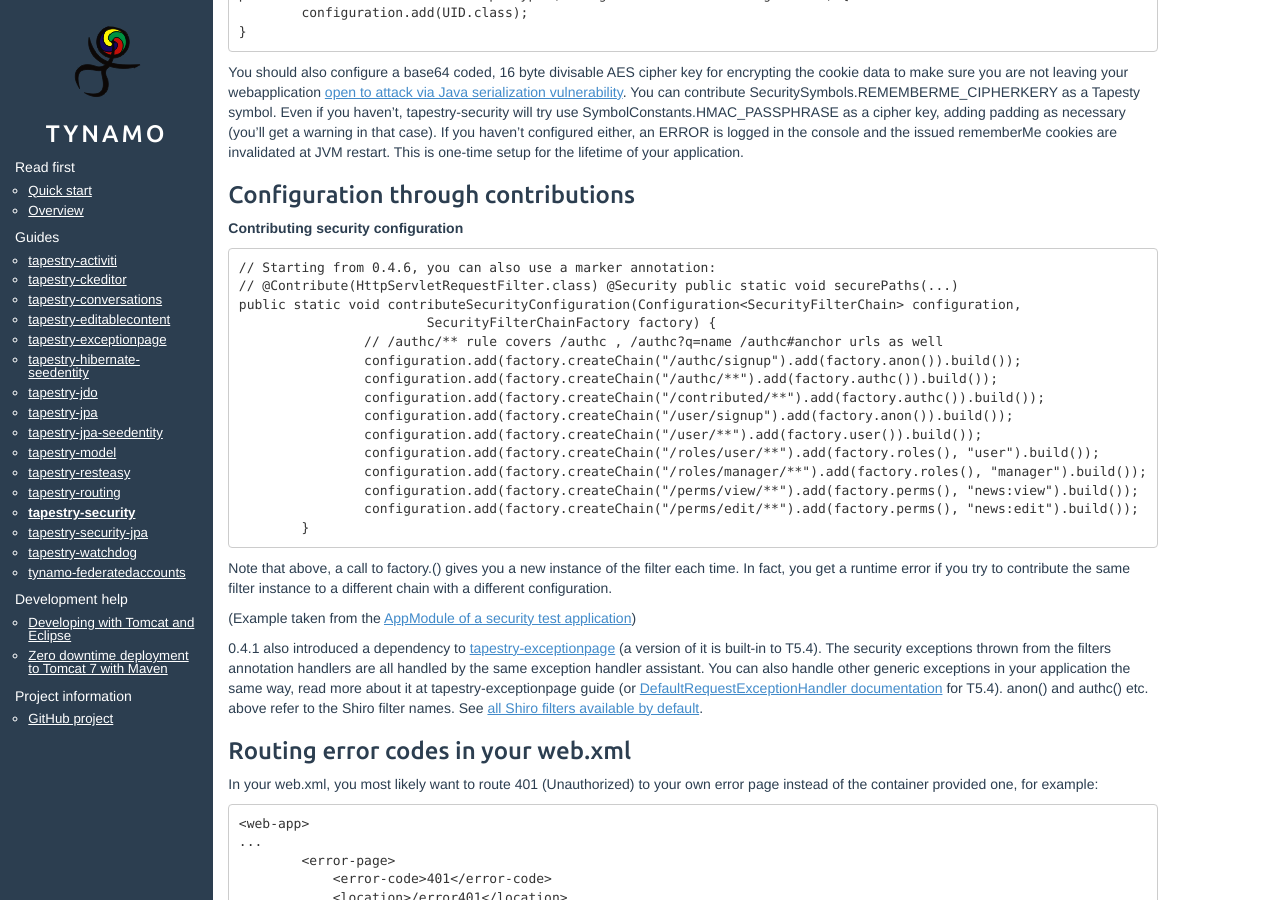
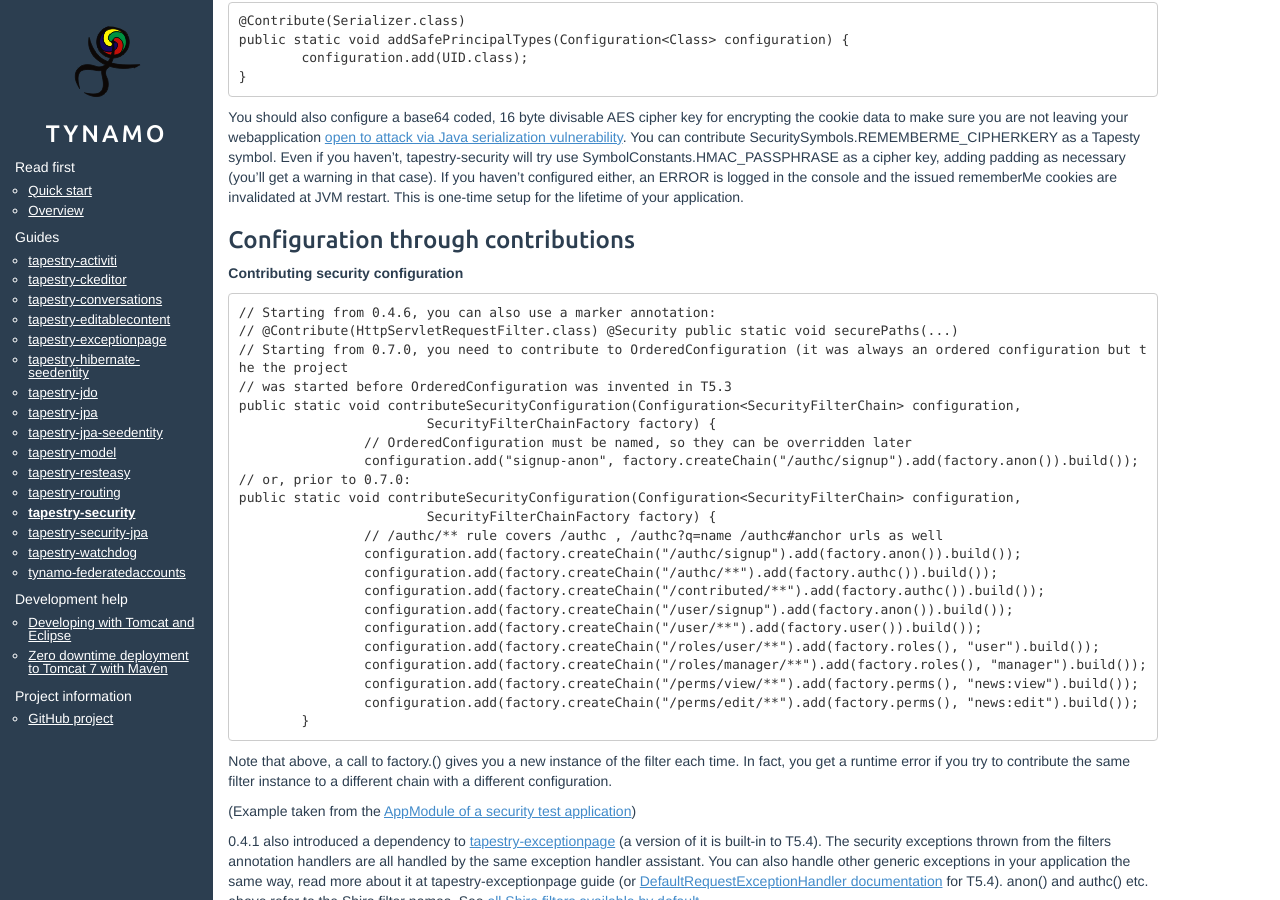
Before and after one commit to vjlamp/tynamo.github.io, a Jekyll site: the page built from tapestry-security+guide.md, in a window 1280 px wide and 900 px high, scrolled down 1770 px. Built offline with Jekyll 4.4.1, drawn with Linux system fonts in a browser that asks for light colours; some of the changed text lies outside the part shown.

Commit message:
Add notes about 0.7.0 release

```diff
--- a/tapestry-security+guide.md
+++ b/tapestry-security+guide.md
@@ -5,13 +5,15 @@
 ---
 
 <div markdown="1" class="alert alert-info">
-**Version status: 0.6.6 for T5.4, 0.5.1 stable for T5.3, 0.4.6 stable for T5.2 and 0.2.2 for T5.1**
+**Version status: 0.7.0-> for T5.4, 0.5.1 stable for T5.3, 0.4.6 stable for T5.2 and 0.2.2 for T5.1**
 
 tapestry-security module is based on and depends on Apache Shiro. 0.4.1 and up depends on Apache Shiro 1.2.x, earlier versions depend on 1.1.0
 
-Critical issues will be fixed for 0.4.x, feature development only for 0.6.x versions. Versions before 0.4.0 are not maintained anymore.
+Critical issues will be fixed for 0.4.x, feature development only for 0.6.x-> versions. Versions before 0.4.0 are not maintained anymore.
 
 0.4.0 introduced fully Tapestry-style configuration and performance improvements.
+
+0.7.0 introduces a backwards incompatible change, the SecurityConfiguration contribution is changed from Configuration to OrderedConfiguration!
 
 </div>
 
@@ -29,7 +31,7 @@
     <dependency>
       <groupId>org.tynamo</groupId>
       <artifactId>tapestry-security</artifactId>
-      <version>0.6.6</version>
+      <version>0.7.0</version>
     </dependency>
 
 Apache Shiro, the security framework that tapestry-security is based on, is modular and extensible, but to get started, you need to understand just three key Shiro concepts: **realms, filters** and **security configuration**. A realm is responsible for authenticating and authorizing users, so you at least need to configure a ready-made realm, or, if you are authenticating users against your own custom database, likely need to implement your own custom realm. Typically, in your AppModule you provide a realm configuration such as:
@@ -75,6 +77,13 @@
 
 	// Starting from 0.4.6, you can also use a marker annotation:
 	// @Contribute(HttpServletRequestFilter.class) @Security public static void securePaths(...)
+	// Starting from 0.7.0, you need to contribute to OrderedConfiguration (it was always an ordered configuration but the the project
+	// was started before OrderedConfiguration was invented in T5.3
+	public static void contributeSecurityConfiguration(Configuration<SecurityFilterChain> configuration,
+				SecurityFilterChainFactory factory) {
+			// OrderedConfiguration must be named, so they can be overridden later
+			configuration.add("signup-anon", factory.createChain("/authc/signup").add(factory.anon()).build());
+	// or, prior to 0.7.0:
 	public static void contributeSecurityConfiguration(Configuration<SecurityFilterChain> configuration,
 				SecurityFilterChainFactory factory) {
 			// /authc/** rule covers /authc , /authc?q=name /authc#anchor urls as well
```
